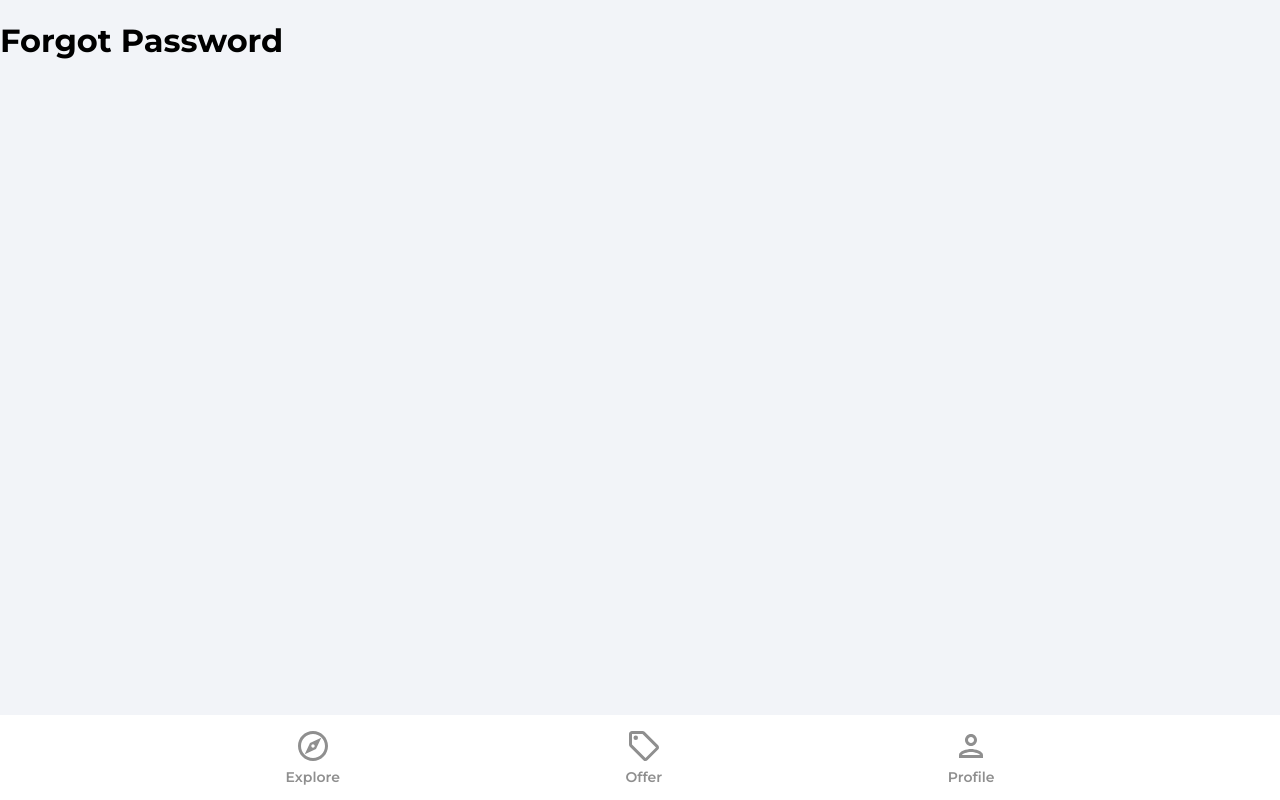
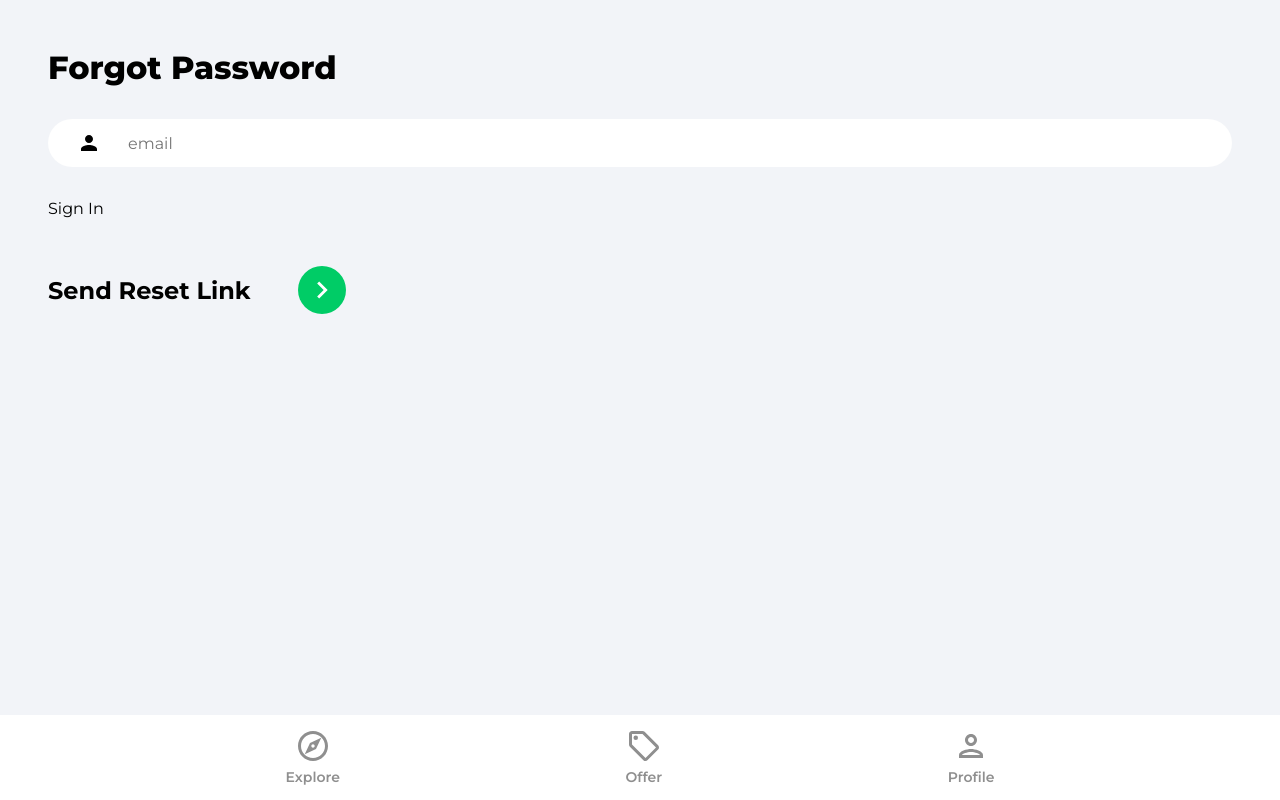
Before and after one commit to JohnKarima/House-Marketplace, a React (Create React App) app: page /forgot-password in a window 1280 px wide. Built offline with nearby package versions, Linux system fonts and the light colour scheme.

Commit message:
Add functionality to Forgot Password Page

```diff
--- a/src/pages/ForgotPassword.jsx
+++ b/src/pages/ForgotPassword.jsx
@@ -1,5 +1,53 @@
+import { useState } from 'react'
+import { Link } from 'react-router-dom'
+import { getAuth, sendPasswordResetEmail } from 'firebase/auth'
+import { toast } from 'react-toastify'
+import { ReactComponent as ArrowRightIcon } from '../assets/svg/keyboardArrowRightIcon.svg'
+
 function ForgotPassword() {
-    return <div><h1>Forgot Password</h1></div>;
+  const [email, setEmail] = useState('')
+
+  const onChange = (e) => setEmail(e.target.value)
+
+  const onSubmit = async (e) => {
+    e.preventDefault()
+    try {
+      const auth = getAuth()
+      await sendPasswordResetEmail(auth, email)
+      toast.success('Email was sent')
+    } catch (error) {
+      toast.error('Could not send reset email')
+    }
   }
 
-  export default ForgotPassword;
+  return (
+    <div className="pageContainer">
+      <header>
+        <p className="pageHeader">Forgot Password</p>
+      </header>
+      <main>
+        <form onSubmit={onSubmit}>
+          <input
+            type="email"
+            className="emailInput"
+            placeholder="email"
+            id="email"
+            value={email}
+            onChange={onChange}
+          />
+          <Link className="ForgotPasswordLink" to="/sign-in">
+            Sign In
+          </Link>
+          <div className="signInBar">
+            <div className="signInText">Send Reset Link</div>
+            <button className="signInButton">
+              <ArrowRightIcon fill="#ffffff" width="34px" height="34px" />
+            </button>
+          </div>
+        </form>
+      </main>
+    </div>
+  )
+}
+
+export default ForgotPassword
```
